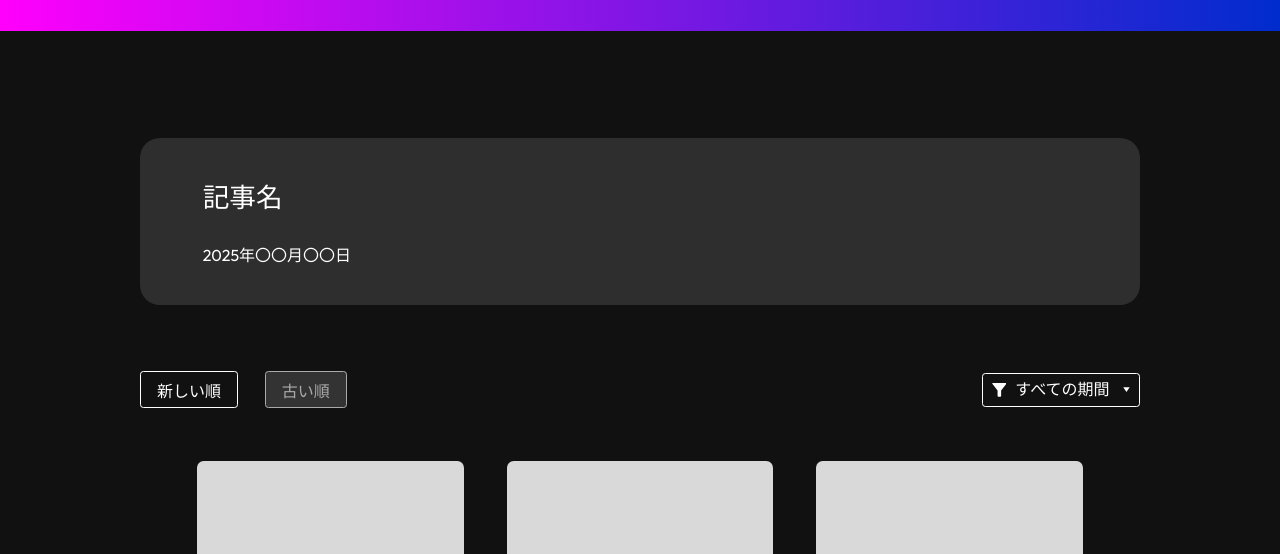
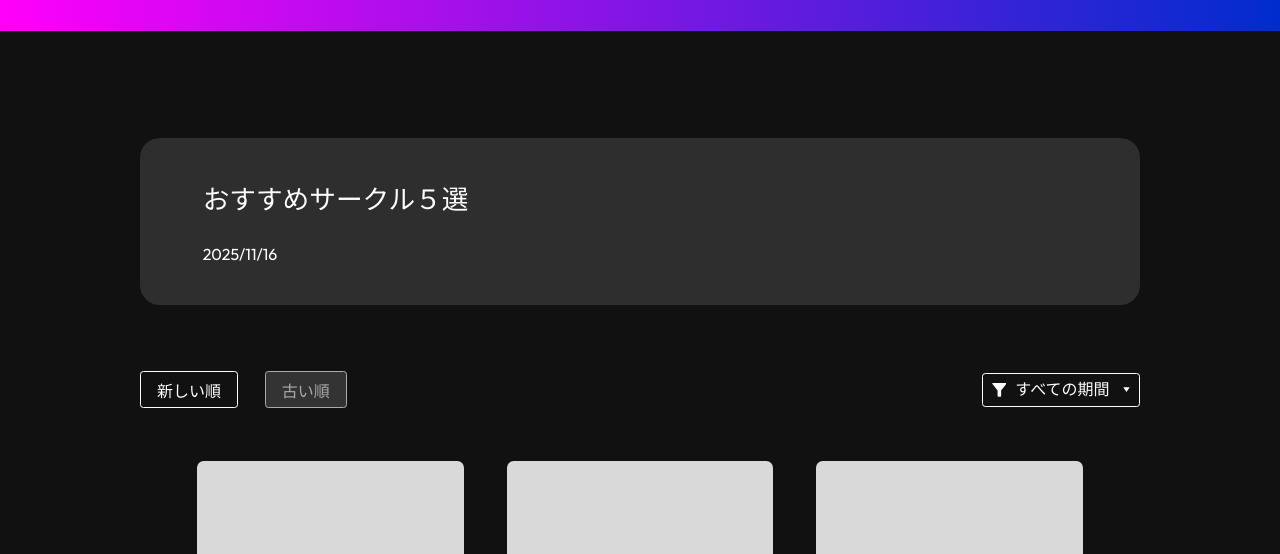
Before and after one commit to ISC-MakeIT/makeit-lp, an Astro site in the folder frontend/: page /blog in a window 1280 px wide. Shown: the part 246-800 px from the top of the page. Built offline with nearby package versions, Linux system fonts and the light colour scheme; Astro itself is replaced by a stand-in of ours.

Commit message:
fix: 記事一覧の並び順とデータ表示を修正

```diff
--- a/frontend/src/data/posts.ts
+++ b/frontend/src/data/posts.ts
@@ -1,8 +1,23 @@
 // Figmaの表示確認用データ。API接続時は、この層をバックエンドからの取得に置き換えます。
-export const posts = Array.from({ length: 12 }, (_, index) => ({
+const dates = [
+  "2025-11-16",
+  "2025-11-16",
+  "2025-09-01",
+  "2025-01-15",
+  "2024-12-20",
+  "2024-08-10",
+  "2024-04-01",
+  "2024-04-01",
+  "2023-10-15",
+  "2023-06-01",
+  "2023-02-10",
+  "2023-01-01",
+];
+
+export const posts = dates.map((date, index) => ({
   slug: index === 0 ? "recommended-clubs" : `article-${index + 1}`,
   title:
     index === 0 ? "おすすめサークル５選" : "タイトルタイトルタイトルタイトル",
-  date: "2000-01-01",
-  displayDate: "2000/01/01",
+  date,
+  displayDate: date.replaceAll("-", "/"),
 }));
--- a/frontend/src/pages/blog/index.astro
+++ b/frontend/src/pages/blog/index.astro
@@ -2,6 +2,12 @@
 import "../../styles/blog.css";
 import BaseLayout from "../../layouts/BaseLayout.astro";
 import { posts } from "../../data/posts";
+
+const sortedPosts = [...posts].sort((a, b) => b.date.localeCompare(a.date));
+const featuredPost = sortedPosts[0];
+const years = [...new Set(posts.map((post) => post.date.slice(0, 4)))].sort(
+  (a, b) => b.localeCompare(a),
+);
 ---
 
 <BaseLayout title="Blog / News" class="blog-page">
@@ -9,10 +15,12 @@ import { posts } from "../../data/posts";
     <h1>Blog</h1>
   </div>
   <div class="blog-container">
-    <a class="featured-post" href={`/blog/${posts[0].slug}/`}>
-      <h2>記事名</h2>
-      <p>2025年〇〇月〇〇日</p>
-    </a>
+    {featuredPost && (
+      <a class="featured-post" href={`/blog/${featuredPost.slug}/`}>
+        <h2>{featuredPost.title}</h2>
+        <p>{featuredPost.displayDate}</p>
+      </a>
+    )}
     <div class="blog-controls">
       <div class="sort-buttons" role="group" aria-label="記事の並び順">
         <button data-sort="newest" aria-pressed="true">
@@ -27,14 +35,15 @@ import { posts } from "../../data/posts";
         <span class="sr-only">記事の期間</span>
         <select id="period-filter">
           <option value="all">すべての期間</option>
-          <option value="2000">2000年</option>
-          <option value="2025">2025年</option>
+          {years.map((year) => (
+            <option value={year}>{year}年</option>
+          ))}
         </select>
         <span class="period-chevron" aria-hidden="true"></span>
       </label>
     </div>
     <div class="blog-grid" id="blog-grid">
-      {posts.map((post, index) => (
+      {sortedPosts.map((post, index) => (
         <a
           href={`/blog/${post.slug}/`}
           class="blog-card"
@@ -46,9 +55,7 @@ import { posts } from "../../data/posts";
               <span class="css-arrow" aria-hidden="true"></span>
             </span>
           </div>
-          <h2>
-            {index === 0 ? "タイトルタイトルタイトルタイトル" : post.title}
-          </h2>
+          <h2>{post.title}</h2>
           <time datetime={post.date}>{post.displayDate}</time>
         </a>
       ))}
@@ -57,7 +64,7 @@ import { posts } from "../../data/posts";
       この期間の記事はありません。
     </p>
     <p class="blog-count sr-only" role="status" aria-live="polite">
-      12件の記事
+      {posts.length}件の記事
     </p>
   </div>
 </BaseLayout>
@@ -71,10 +78,13 @@ import { posts } from "../../data/posts";
   let sort = "newest";
   function update() {
     const ordered = [...cards].sort((a, b) => {
-      const difference =
-        (a.dataset.date || "").localeCompare(b.dataset.date || "") ||
-        Number(a.dataset.order) - Number(b.dataset.order);
-      return sort === "newest" ? -difference : difference;
+      const difference = (a.dataset.date || "").localeCompare(
+        b.dataset.date || "",
+      );
+      return (
+        (sort === "newest" ? -difference : difference) ||
+        Number(a.dataset.order) - Number(b.dataset.order)
+      );
     });
     let count = 0;
     ordered.forEach((card) => {
```
